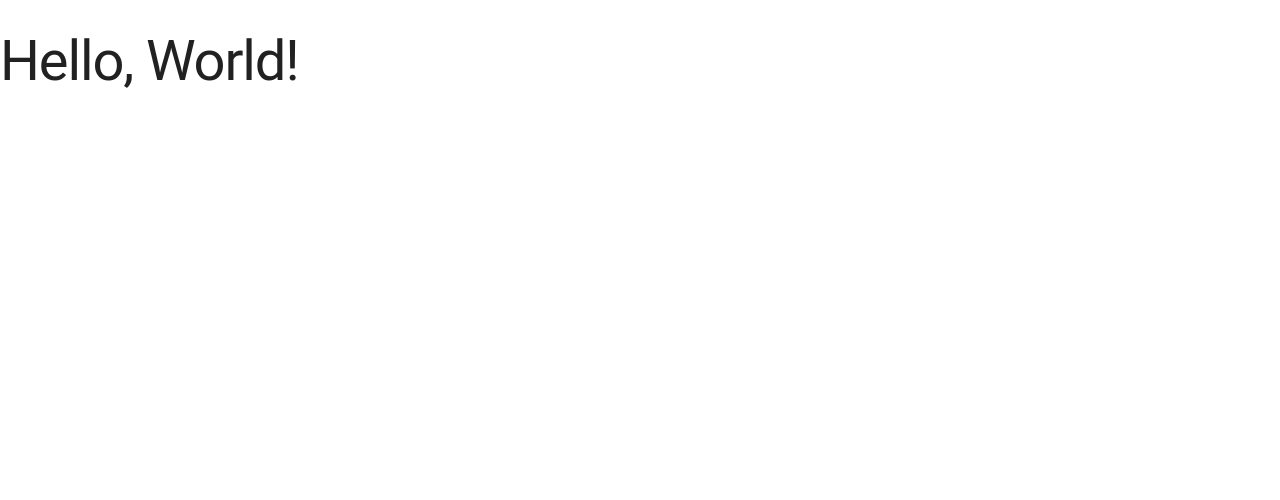
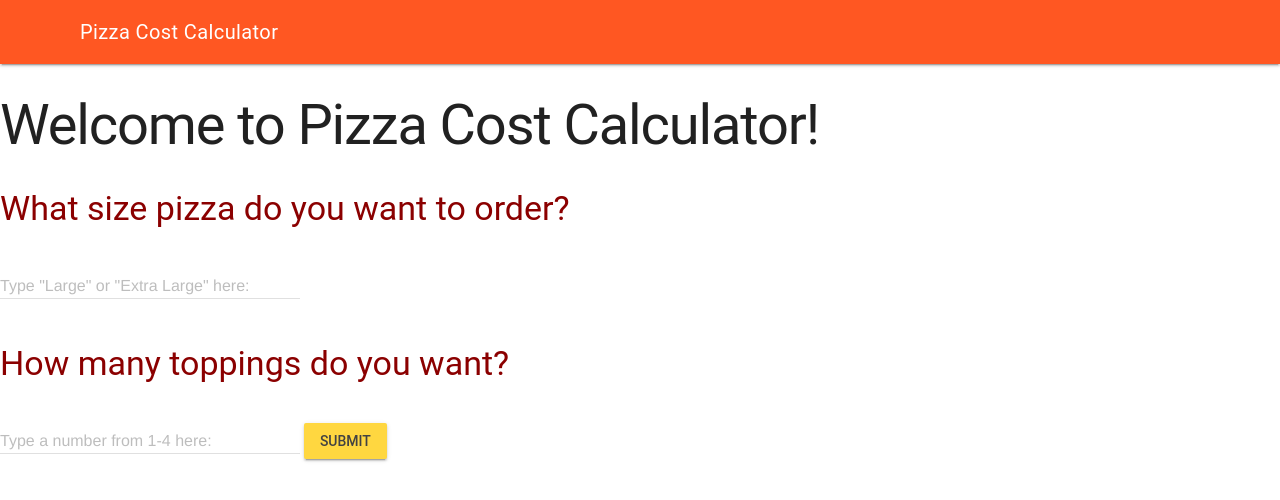
Before and after one commit to SHH-ICS/weekly-3-Chloe-Jornitz, a plain HTML site: page index.html in a window 1280 px wide. Drawn offline with nearby package versions, Linux system fonts and the light colour scheme.

Commit message:
add form

```diff
--- a/index.html
+++ b/index.html
@@ -2,14 +2,53 @@
 <html>
   <head>
     <link rel="stylesheet" href="https://fonts.googleapis.com/icon?family=Material+Icons">
-    <link rel="stylesheet" href="https://code.getmdl.io/1.3.0/material.indigo-pink.min.css">
+    <link rel="stylesheet" href="https://code.getmdl.io/1.3.0/material.deep_orange-amber.min.css" />
     <link rel="stylesheet" href="css/styles.css">
     <script defer src="https://code.getmdl.io/1.3.0/material.min.js"></script>
-    <title>Page Title</title>
+    <title>Pizza Cost Calclator</title>
   </head>
   <body>
 
-    <h1>Hello, World!</h1>
+    <!-- Always shows a header, even in smaller screens. -->
+    <div class="mdl-layout mdl-js-layout mdl-layout--fixed-header">
+      <header class="mdl-layout__header">
+        <div class="mdl-layout__header-row">
+          <!-- Title -->
+          <span class="mdl-layout-title">Pizza Cost Calculator</span>
+      </header>
+
+      <div class="mdl-layout__drawer">
+        <span class="mdl-layout-title">Pizza Cost Calculator</span>
+        <nav class="mdl-navigation">
+          <a class="mdl-navigation__link" href="index.html">Order Page</a>
+        </nav>
+      </div>
+
+      <main class="mdl-layout__content">
+        <div class="page-content">
+            <h1>Welcome to Pizza Cost Calculator!</h1>
+            <h3 style="color: darkred">What size pizza do you want to order?</h3>
+            <form action="handler.php" method="post">
+              <!-- Textfield with Floating Label -->
+              <div class="mdl-textfield mdl-js-textfield mdl-textfield--floating-label">
+                <input class="mdl-textfield__input" type="text" id="sample3" name="pizza">
+                <label class="mdl-textfield__label" for="sample3">Type "Large" or "Extra Large" here:</label>
+              </div>
+              <h3 style="color: darkred">How many toppings do you want?</h3>
+              <div class="mdl-textfield mdl-js-textfield mdl-textfield--floating-label">
+                <input class="mdl-textfield__input" type="text" id="sample3" name="toppings">
+                <label class="mdl-textfield__label" for="sample3">Type a number from 1-4 here:</label>
+              </div>
+              <button class="mdl-button mdl-js-button mdl-button--raised mdl-js-ripple-effect mdl-button--accent">
+                Submit
+              </button>
+            </form>
+            <br>
+
+
+        </div>
+      </main>
+    </div>
 
   </body>
 </html>
```
